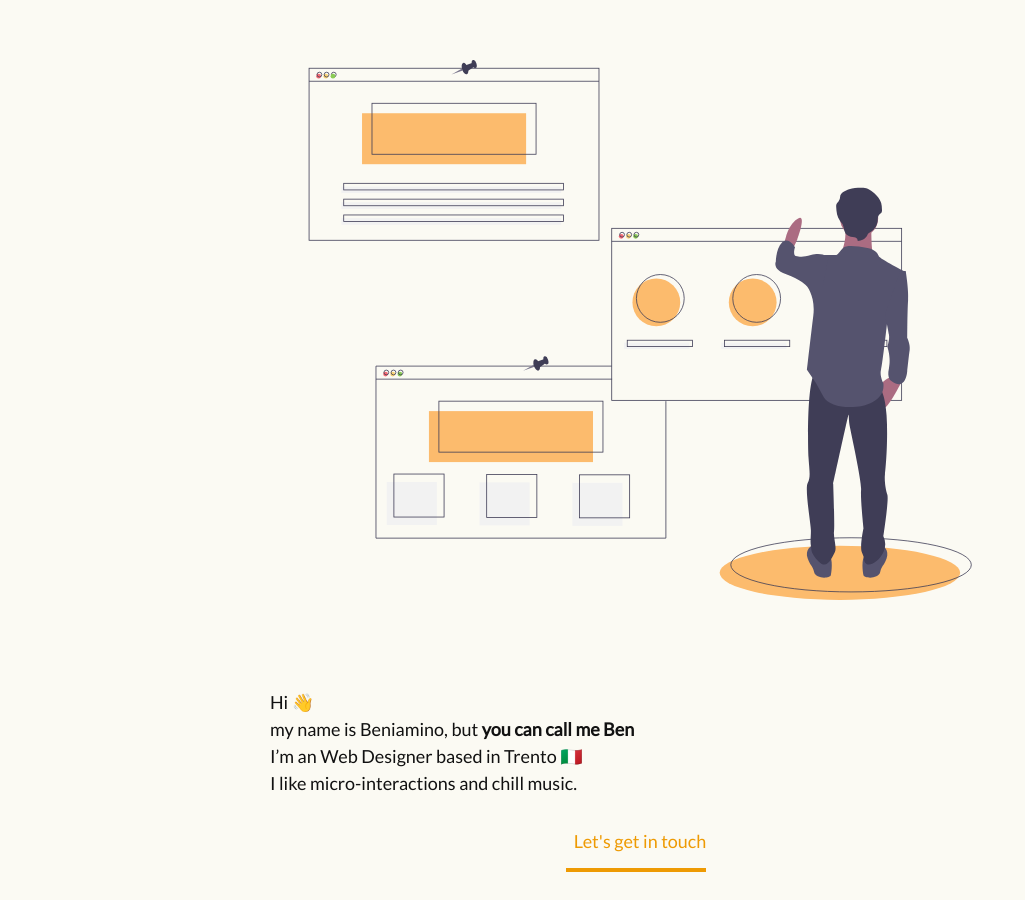
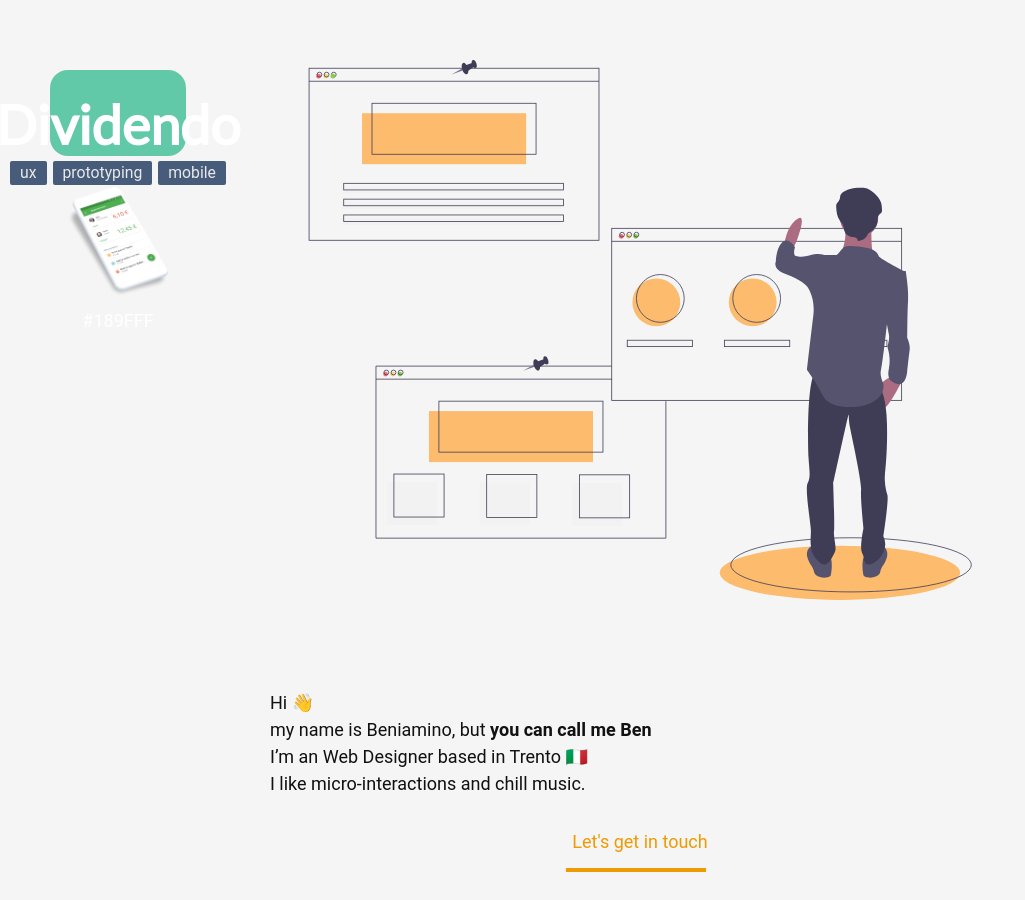
Before and after one commit to youcancallmeben/portfolio, a Jekyll site: the page built from index.md, in a window 1280 px wide and 900 px high. Shown: the whole window, without its empty margins (0-1025 px from the left). Built offline with Jekyll 4.4.1, drawn with Linux system fonts in a browser that asks for light colours; nearby versions of some CDN libraries.

Commit message:
adjusted hamburger transition

```diff
--- a/_layouts/default.html
+++ b/_layouts/default.html
@@ -25,6 +25,8 @@
 
   <script type="text/javascript" src="../assets/js/externalLibraries.js"></script>
 
+  <script type="text/javascript" src="../assets/js/bubble.js"></script>
+
   <!-- AOS -->
   <script src="https://unpkg.com/aos@next/dist/aos.js"></script>
 </body>
--- a/_layouts/home.html
+++ b/_layouts/home.html
@@ -35,8 +35,8 @@
 
       {%- for post in site.posts -%}
       <li class="works">
-        <a class="card-link" href="{{ post.url | relative_url }}">
-          <div data-aos="fade-up" id="card{{ forloop.index }}" class="card container">
+        <!-- <a class="card-link" href="{{ post.url | relative_url }}"> -->
+          <div data-aos="fade-up" id="card{{ forloop.index }}" class="card container bubble">
             <div class="grid-container">
               <div class="title" data-aos="fade-up" data-aos-delay="300">
                 <h3 class="card-title">
@@ -54,7 +54,7 @@
               <img alt="DividendoMockup" class="featured" src="/assets/{{ post.card-image }}" />
             </div>
           </div>
-        </a>
+        <!-- </a> -->
       </li>
       {%- endfor -%}
     </ul>
--- a/_sass/minima.scss
+++ b/_sass/minima.scss
@@ -20,6 +20,7 @@
 $grey-color-light: lighten($grey-color, 40%) !default;
 $grey-color-dark:  darken($grey-color, 25%) !default;
 $orange-color:     #f66a0a !default;
+$blue-color:       #475c7a !default;
 $table-text-align: left !default;
 
 // Width of the content area
@@ -61,7 +62,8 @@
   "minima/home",
   "minima/footer",
   "minima/case-studies",
-  "minima/hamburger"
+  "minima/hamburger",
+  "minima/bubble"
   // "minima/carousel"
   // "minima/responsive"
 ;
--- a/_sass/minima/_featuredWorks.scss
+++ b/_sass/minima/_featuredWorks.scss
@@ -20,6 +20,11 @@
         color: #fafafa;
         font-size: 3em;
         z-index: 1;
+    }
+
+    &:hover {
+        transition: 0.3s ease all;
+        transform: translateY(-10px);
     }
 }
 
--- /dev/null
+++ b/_sass/minima/bubble.scss
@@ -0,0 +1,86 @@
+
+$color1: #189FFF;
+$color2: #FF440D;
+$color3: #14C239;
+$color4: #9121E8;
+
+html body {
+  font-family: 'Roboto', sans-serif;
+  width: 100%;
+  height: 100%;
+  margin: 0;
+  padding: 0;
+  background-color: #f5f5f5;
+}
+
+.background {
+  position: fixed;
+  width: 100%;
+  height: 100%;
+}
+
+$button-width: 100px;
+$button-height: 50px;
+$button-margin: 50px;
+
+@mixin button-style($i, $color, $top, $bottom, $left, $right) {
+  &:nth-child(#{$i}) {
+    @if $left != 0  {left: $left * $button-margin;}
+    @if $right != 0 {right: $right * $button-margin;}
+    @if $bottom != 0 {bottom: $bottom * $button-margin;}
+    @if $top != 0 {top: $top * $button-margin;}
+    background-color: $color;
+    &:after {
+      content: '' + $color;
+    }
+  }
+}
+
+.bubble {
+  transition: 0.3s ease all;
+  display: block;
+  text-align: center;
+  position: fixed;
+  cursor: pointer;
+  width: $button-width;
+  height: $button-height;
+
+
+  @for $i from 1 through 4 {
+    @if $i == 1 {
+      @include button-style($i, $color1, 1, 0, 1, 0);
+    } @else if $i == 2 {
+      @include button-style($i, $color2, 1, 0, 0, 1);
+    } @else if $i == 3 {
+      @include button-style($i, $color3, 0, 1, 1, 0);
+    } @else if $i == 4 {
+      @include button-style($i, $color4, 0, 1, 0, 1);
+    }
+  }
+
+  &:hover {
+    transition: 0.3s ease all;
+    box-shadow: 0 5px 25px 0 rgba(0, 0, 0, 0.2);
+    transform: translateY(-2px);
+  }
+
+  &:after {
+    font-size: 18px;
+    color: white;
+    line-height: $button-height;
+  }
+
+  &:active {
+    transition: 0.3s ease all;
+    border: none;
+    box-shadow: none;
+    transform: none;
+  }
+
+  &.current {
+    transition: 0.3s ease all;
+    border: none;
+    box-shadow: none;
+    pointer-events: none;
+  }
+}
--- a/_sass/minima/hamburger.scss
+++ b/_sass/minima/hamburger.scss
@@ -3,8 +3,8 @@
 $bp-small: 500px;
 $bp-arrow: 700px;
 $font-primary: 'Lusitana', sans-serif;
-$color: $brand-color;
-$color-bg: #fcfcf4;
+$color: $blue-color;
+$color-bg: $background-color;
 $color-dark: darken($color, 10%);
 $color-lite: lighten($color, 10%);
 
@@ -13,76 +13,6 @@
   top: 0; right: 0; bottom: 0; left: 0;
   margin: auto;
 }
-
-// html, body {
-//   margin:0;
-//   padding:0;
-//   height:100%;
-//   width:100%;
-// }
-
-// body {
-//   background-color: $color-bg;
-//   font-family: $font-primary;
-// }
-
-// p {
-//   font-size: 20px;
-//   line-height: 28px;
-//   margin: 0 0 18px;
-//   span {
-//     position: relative;
-//     display: block;
-//     font-size: 16px;
-//     line-height: 20px;
-//     padding: 12px 20px;
-//     margin-bottom: 24px;
-//     background-color: white;
-//     box-shadow: rgba(black, 0.05) 0px 2px 4px;
-//     &:before {
-//       content: '';
-//       position: absolute;
-//       top: 0; bottom: 0; left: -12px;
-//       margin: auto;
-//       background-color: $color;
-//       width: 24px;
-//       height: 24px;
-//       border-radius: 100%;
-//       box-shadow: rgba(black, 0.1) 0 0 0 3px;
-//     }
-//     &:after {
-//       content: '';
-//       pointer-events: none;
-//       position: absolute;
-//       top: -2px; bottom: 0; left: -6px;
-//       margin: auto;
-//       width: 0;
-//       height: 0;
-//       border-style: solid;
-//       border-width: 0 6px 8px 6px;
-//       border-color: transparent transparent white transparent;
-//     }
-//   }
-// }
-
-// h1 {
-//   font-size: 40px;
-//   font-weight: normal;
-//   line-height: 44px;
-//   text-align: center;
-//   margin-bottom: 18px;
-//   @media (min-width: $bp-small) {
-//     font-size: 60px;
-//     line-height: 64px;
-//   }
-// }
-
-// h3 {
-//   font-size: 24px;
-//   font-weight: normal;
-//   text-align: center;
-//   margin-bottom: 60px;
-// }
 
 ul.menu {
   list-style: none;
@@ -98,13 +28,13 @@
 .site-header button {
   opacity: 0.6;
   background-color: transparent;
-  position: fixed;
+  position: absolute;
   z-index: 2;
-  top: 24px;
+  top: 20px;
   right: 24px;
   border: none;
-  width: 36px;
-  height: 30px;
+  width: 30px;
+  height: 22px;
   outline: none;
   transition: opacity 0.2s ease-out;
   &:before {
@@ -125,21 +55,17 @@
   }
   &:after {
     opacity: 0;
-    content: 'X';
-    color: white;
+    content: '\00D7'; // la × in formato unicode
+    color: $background-color;
     position: absolute;
     top: 16px;
     left: -4px;
-    font-family: Arial, sans-serif;
     font-size: 76px;
     line-height: 0;
     transition: opacity 0.4s ease-out;
   }
   &:active {
     transform: translateY(2px);
-  }
-  &:hover {
-    opacity: 1;
   }
   .open & {
     opacity: 1;
@@ -197,40 +123,6 @@
     opacity: 0;
     text-align: center;
     transform: translate3d(0,36px,0);
-    // &:before {
-    //   content: '';
-    //   @include position-center;
-    //   left: auto;
-    //   background-color: white;
-    //   height: 100%;
-    //   width: 0;
-    //   overflow: hidden;
-    //   transition: width 0.14s ease-out;
-    // }
-    // &:after {
-    //   opacity: 0;
-    //   content: attr(data-text);
-    //   @include position-center;
-    //   color: $color;
-    //   overflow: hidden;
-    //   transform: translate(-24px, 6px);
-    //   transition: transform 0.1s ease-out,
-    //               opacity 0.1s ease-out;
-    // }
-    // &:hover {
-    //   &:before {
-    //     left: 0;
-    //     right: auto;
-    //     width: 100%;
-    //   }
-    //   &:after {
-    //     opacity: 1;
-    //     padding: 0 20px;
-    //     transform: translate(0px, 6px);
-    //     transition: transform 0.2s 0.14s ease-out,
-    //                 opacity 0.2s 0.14s ease-out;
-    //   }
-    // }
     .open & {
       opacity: 1;
       transform: translate3d(0,0,0);
@@ -240,13 +132,13 @@
         &:nth-child(#{$i}) { transition-delay: $i * 0.1s + 0.65s; }
       }
     }
+    a, a:visited {
+        color: $background-color;
+    }
   }
 }
 
 article {
-//   padding: 24px;
-//   max-width: 600px;
-//   margin: 60px auto;
   transition: 0.2s ease-out;
   .open & {
     transform: scale(0.92);
@@ -290,6 +182,7 @@
   }
 }
 
+// show only on mobile
 @media screen and (min-width: $on-medium) {
     .site-nav {
         display: inline-block;
--- /dev/null
+++ b/assets/js/bubble.js
@@ -0,0 +1,51 @@
+var btn = $('.bubble');
+var background = $('.background');
+
+
+var width = 0;
+var height = 0;
+var r = 0;
+setSize();
+
+function setSize() {
+  width = $(window).width();
+	height = $(window).height();
+  r = Math.sqrt(width * width + height * height);
+}
+$(window).resize(setSize);
+
+btn.click(function(e) {
+  btn.removeClass('current');
+  $(this).addClass('current');
+  var circle = $("<div unselectable='on' id='circle'></div>");
+  background.append(circle);
+  circle.css({
+    position: 'absolute',
+    'background-color': $(this).css('background-color'),
+    width: 0,
+    height: 0,
+    "border-radius": "50%",
+    left: e.pageX,
+    top: e.pageY,
+    'margin-left': 0,
+    'margin-top': 0,
+    'webkit-user-select': 'none',
+    '-moz-user-select': 'none',
+    '-ms-user-select': 'none'
+  });
+  circle.animate({
+    width: (r * 2),
+    height: (r * 2),
+   	'margin-left': -r,
+    'margin-top': -r
+  }, {
+    duration: 600,
+    easing: "easeInOutCubic",
+    queue: false,
+    complete: function() {
+     circle.parent().css('background-color',
+                    $(this).css('background-color'));
+     circle.detach();
+    }
+  });
+});
```
